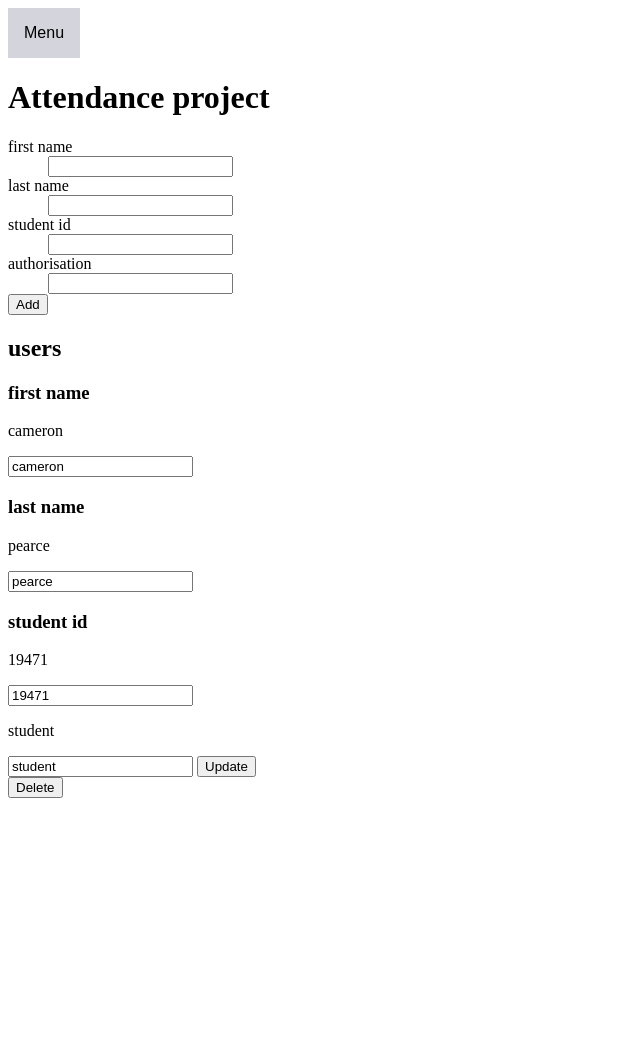
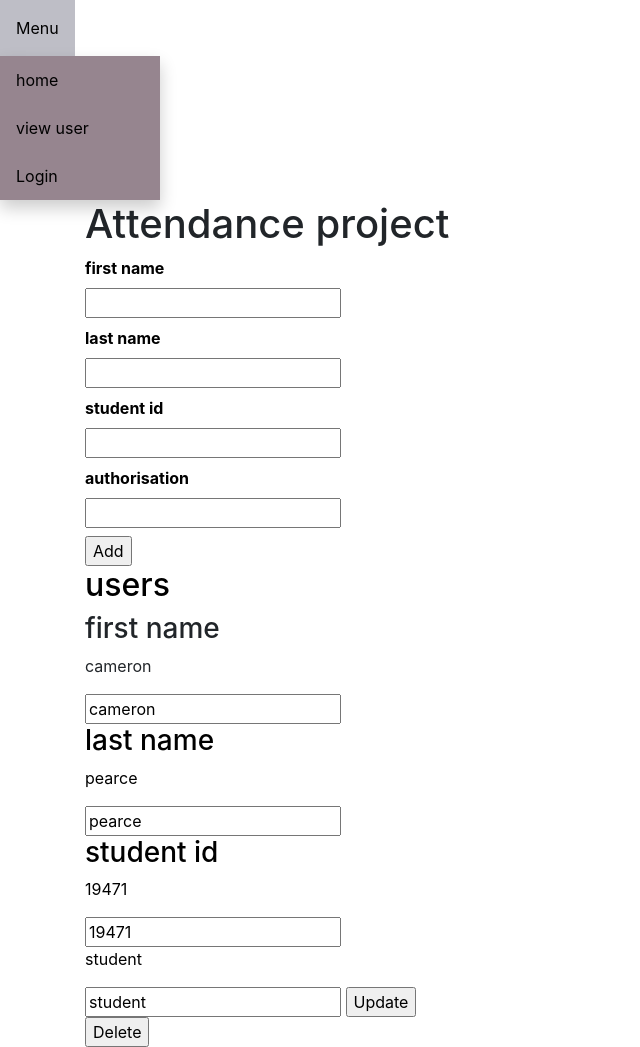
Before and after one commit to 19471/Programming-attendence-website, a Flask app: page /view_user in a window 1280 px wide. Shown: the whole page, without its empty margins (0-640 px from the left). Before the commit the page ends 798 px from the top, so only its background shows below. Run offline with Flask 2, Linux system fonts and the light colour scheme; a user stored in the database is signed in; data comes from the database, SQL or seed files in the repository; some libraries are stand-ins or nearby versions.

Commit message:
added bootstrap to page and tidied up html

```diff
--- a/templates/view_user.html
+++ b/templates/view_user.html
@@ -1,7 +1,14 @@
 {%extends "layout.html"%}
 {%block content%}
+<head>
+    <title> view user page </title>
+    <meta name="viewport" content="width=device-width initial-scale=1.0">
+    <link rel="stylesheet" href="static/css/bootstrap.min.css" rel="stylesheet" media="screen">
+</head>
+<body>
 
-<div class="parent">
+</body>
+    <div class="container">
         <h1>Attendance project</h1>
         {% from "formhelpers.html" import render_field %}
         <div class="addform">
@@ -40,7 +47,8 @@
             <input type="hidden" value="{{user.fname}}" name="fname">
             <input type="submit" value="Delete">
         </form>
+
         {%endfor%}
     </div>
-
+</body>
 {%endblock%}
```
Lines whose indentation alone changed are shown as unchanged.
